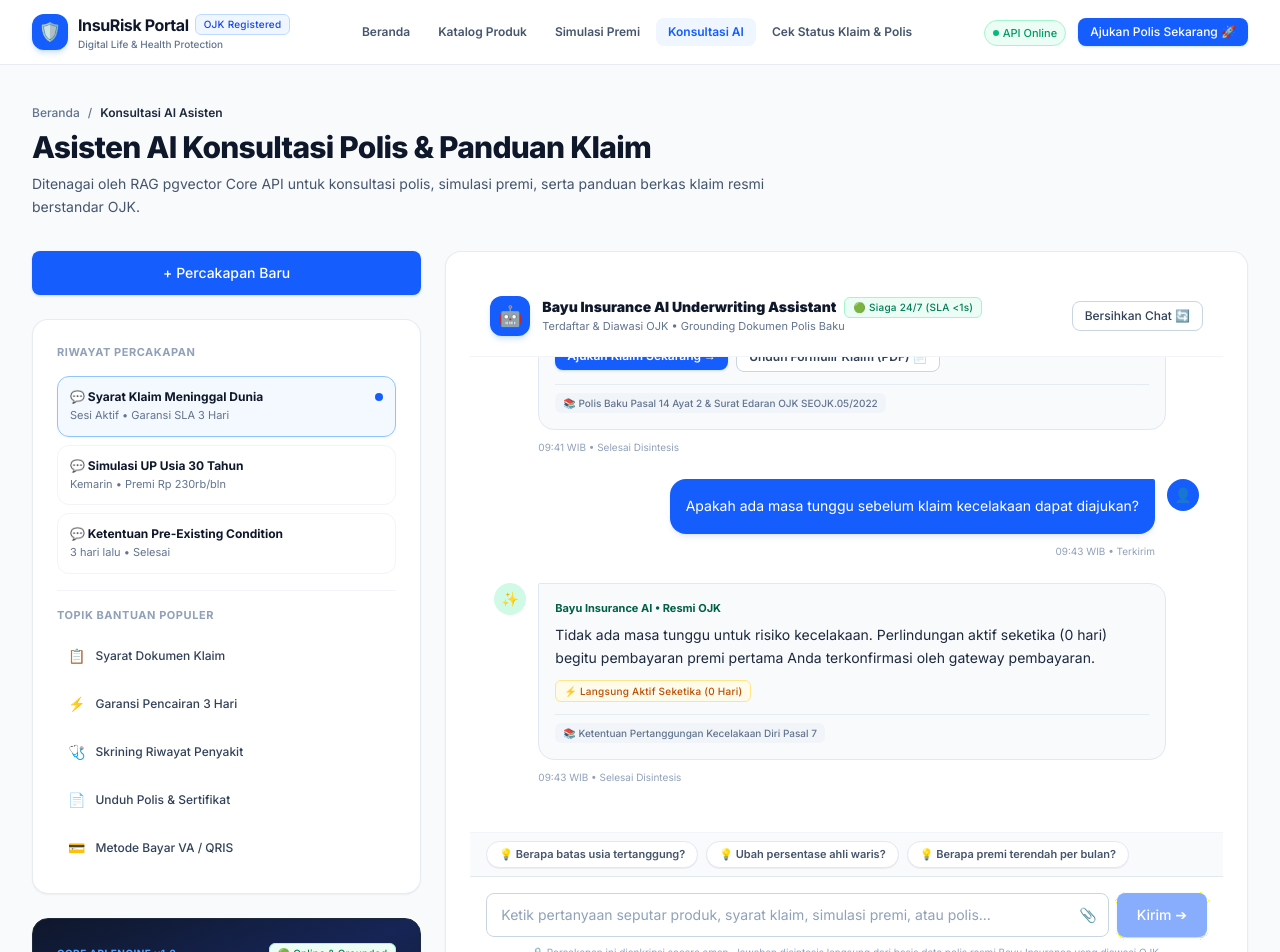
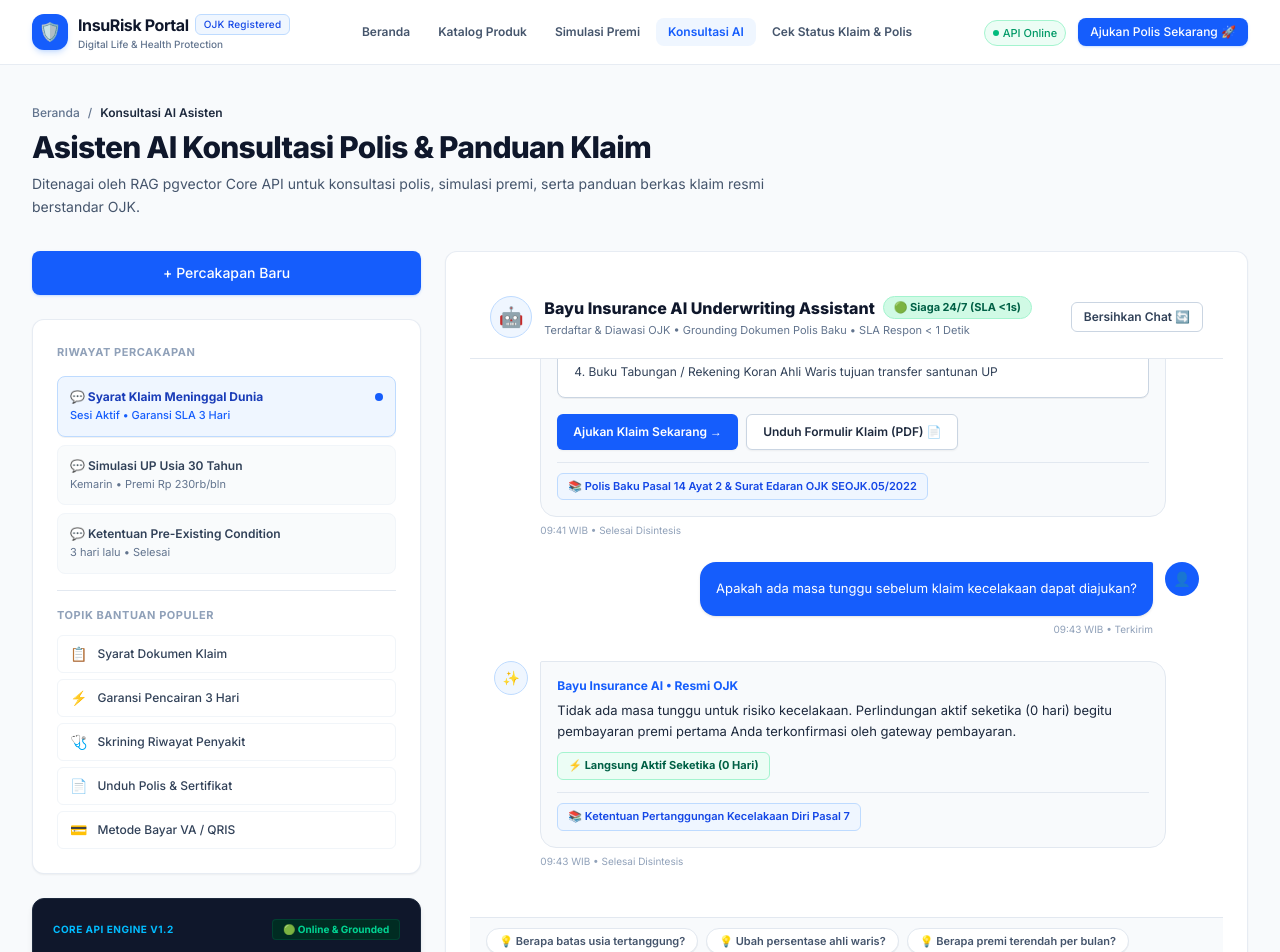
Before and after one commit to IlucielI/insurance-app, a Next.js app: page /assistant in a window 1280 px wide. Shown: the top 952 px of the page. Built offline with nearby package versions, Linux system fonts and the light colour scheme.

Commit message:
feat(assistant): align Tanya AI page with Penpot design tokens and specifications

```diff
--- a/src/app/assistant/AssistantWorkbench.tsx
+++ b/src/app/assistant/AssistantWorkbench.tsx
@@ -9,7 +9,6 @@ import {
   KnowledgeEngineStatus,
 } from '@/types/assistant.types';
 import { Card } from '@/components/atoms/Card';
-import { Badge } from '@/components/atoms/Badge';
 import { Button } from '@/components/atoms/Button';
 import { Input } from '@/components/atoms/Input';
 import { Spinner } from '@/components/atoms/Spinner';
@@ -232,13 +231,13 @@ export const AssistantWorkbench: React.FC<AssistantWorkbenchProps> = ({
             onClick={handleCreateNewSession}
             variant="primary"
             size="md"
-            className="w-full justify-center h-11 font-bold shadow-md shadow-blue-500/20"
+            className="w-full justify-center h-11 font-bold shadow-md shadow-blue-500/20 rounded-lg bg-blue-600 hover:bg-blue-700 text-white"
           >
             + Percakapan Baru
           </Button>
 
-          {/* Session History */}
-          <Card className="p-4 sm:p-5 bg-white border border-slate-200 shadow-sm space-y-4">
+          {/* Session History & Topics */}
+          <Card className="p-4 sm:p-5 bg-white border border-slate-200 shadow-sm rounded-xl space-y-4">
             <span className="text-[11px] font-bold text-slate-400 tracking-wider block uppercase">
               RIWAYAT PERCAKAPAN
             </span>
@@ -250,21 +249,29 @@ export const AssistantWorkbench: React.FC<AssistantWorkbenchProps> = ({
                     key={session.id}
                     type="button"
                     onClick={() => setActiveSessionId(session.id)}
-                    className={`w-full text-left p-3 rounded-xl transition-all border ${
+                    className={`w-full text-left p-3 rounded-lg transition-all border ${
                       isActive
-                        ? 'bg-blue-50/70 border-blue-300 shadow-xs'
-                        : 'bg-white border-slate-100 hover:border-slate-300 hover:bg-slate-50'
+                        ? 'bg-blue-50 border-blue-200 shadow-2xs'
+                        : 'bg-slate-50/80 border-slate-100 hover:border-slate-300 hover:bg-slate-100/70'
                     }`}
                   >
-                    <div className="flex items-center justify-between gap-1">
-                      <span className="text-xs font-bold text-slate-900 truncate block">
+                    <div className="flex items-center justify-between gap-1.5">
+                      <span
+                        className={`text-xs truncate block ${
+                          isActive ? 'font-bold text-blue-800' : 'font-semibold text-slate-700'
+                        }`}
+                      >
                         {session.title}
                       </span>
                       {isActive && (
                         <span className="w-2 h-2 rounded-full bg-blue-600 shrink-0" />
                       )}
                     </div>
-                    <span className="text-[11px] text-slate-500 block truncate mt-0.5">
+                    <span
+                      className={`text-[11px] block truncate mt-0.5 ${
+                        isActive ? 'text-blue-600 font-medium' : 'text-slate-500'
+                      }`}
+                    >
                       {session.lastActive}
                     </span>
                   </button>
@@ -272,7 +279,7 @@ export const AssistantWorkbench: React.FC<AssistantWorkbenchProps> = ({
               })}
             </div>
 
-            <div className="border-t border-slate-100 pt-4 space-y-3">
+            <div className="border-t border-slate-200 pt-4 space-y-3">
               <span className="text-[11px] font-bold text-slate-400 tracking-wider block uppercase">
                 TOPIK BANTUAN POPULER
               </span>
@@ -282,7 +289,7 @@ export const AssistantWorkbench: React.FC<AssistantWorkbenchProps> = ({
                     key={topic.id}
                     type="button"
                     onClick={() => handleSendMessage(topic.prompt)}
-                    className="w-full text-left p-2.5 rounded-lg text-xs font-medium text-slate-700 hover:text-blue-700 hover:bg-blue-50/60 transition-colors flex items-center gap-2.5 border border-transparent hover:border-blue-100"
+                    className="w-full text-left py-2 px-3 rounded-md text-xs font-medium text-slate-700 hover:text-blue-700 hover:bg-blue-50/60 transition-colors flex items-center gap-2.5 bg-white border border-slate-100 hover:border-blue-200"
                   >
                     <span className="text-sm shrink-0">{topic.icon}</span>
                     <span className="truncate">{topic.title}</span>
@@ -290,50 +297,49 @@ export const AssistantWorkbench: React.FC<AssistantWorkbenchProps> = ({
                 ))}
               </div>
             </div>
-
           </Card>
 
           {/* Grounding Engine Widget */}
-          <Card className="p-5 bg-linear-to-br from-slate-900 via-blue-950 to-slate-900 text-white rounded-2xl border border-slate-800 shadow-lg space-y-3">
-            <div className="flex items-center justify-between">
-              <span className="text-[10px] font-bold text-blue-400 tracking-wider">
+          <div className="p-4 sm:p-5 bg-slate-900 text-white rounded-xl border border-slate-800 shadow-md space-y-3">
+            <div className="flex items-center justify-between gap-2">
+              <span className="text-[10px] font-bold text-sky-400 tracking-wider uppercase">
                 {initialEngineStatus.version}
               </span>
-              <Badge variant="emerald" size="sm">
+              <span className="px-2.5 py-0.5 rounded bg-emerald-950 text-emerald-400 border border-emerald-800/40 text-[10px] font-bold">
                 🟢 {initialEngineStatus.status === 'online' ? 'Online & Grounded' : 'Offline'}
-              </Badge>
+              </span>
             </div>
             <div>
-              <h4 className="text-xs font-bold text-white">Basis Pengetahuan Resmi OJK</h4>
-              <ul className="text-[11px] text-slate-300 space-y-1 mt-2">
+              <h4 className="text-xs sm:text-sm font-bold text-white">Basis Pengetahuan Resmi OJK</h4>
+              <ul className="text-[11px] text-slate-400 space-y-1.5 mt-2 leading-relaxed">
                 <li>• {initialEngineStatus.indexedDocsCount}+ Dokumen Polis Baku Terindeks</li>
                 <li>• Semantic Search pgvector (HNSW {initialEngineStatus.vectorDimension}-d)</li>
                 <li>• SLA Response: {initialEngineStatus.avgSlaMs}ms (Avg)</li>
               </ul>
             </div>
-          </Card>
+          </div>
         </aside>
 
         {/* Right Rail / Main Chat Area */}
         <section className="lg:col-span-8 space-y-4 text-left">
-          <Card className="flex flex-col h-[750px] bg-white border border-slate-200 shadow-lg overflow-hidden">
+          <Card className="flex flex-col h-[750px] sm:h-[840px] bg-white border border-slate-200 rounded-xl shadow-sm overflow-hidden">
             {/* Chat Header */}
-            <div className="p-4 sm:p-5 border-b border-slate-100 flex items-center justify-between bg-white shrink-0">
+            <div className="p-4 sm:p-5 border-b border-slate-200 flex items-center justify-between bg-white shrink-0">
               <div className="flex items-center gap-3">
-                <div className="w-10 h-10 rounded-xl bg-blue-600 text-white flex items-center justify-center text-xl shadow-md shadow-blue-500/20">
+                <div className="w-[42px] h-[42px] rounded-full bg-blue-50 border border-blue-200 text-blue-600 flex items-center justify-center text-xl shrink-0">
                   🤖
                 </div>
                 <div>
                   <div className="flex flex-wrap items-center gap-2">
-                    <h3 className="text-sm font-black text-slate-900">
+                    <h3 className="text-sm sm:text-base font-extrabold text-slate-900">
                       Bayu Insurance AI Underwriting Assistant
                     </h3>
-                    <Badge variant="emerald" size="sm">
+                    <span className="px-2.5 py-0.5 rounded-full bg-emerald-100 border border-emerald-200 text-emerald-800 text-[11px] font-bold whitespace-nowrap">
                       🟢 Siaga 24/7 (SLA &lt;1s)
-                    </Badge>
+                    </span>
                   </div>
-                  <p className="text-[11px] text-slate-500">
-                    Terdaftar & Diawasi OJK • Grounding Dokumen Polis Baku
+                  <p className="text-[11px] text-slate-500 mt-0.5">
+                    Terdaftar & Diawasi OJK • Grounding Dokumen Polis Baku • SLA Respon &lt; 1 Detik
                   </p>
                 </div>
               </div>
@@ -342,7 +348,7 @@ export const AssistantWorkbench: React.FC<AssistantWorkbenchProps> = ({
                 onClick={handleClearChat}
                 variant="outline"
                 size="sm"
-                className="text-xs border-slate-200 text-slate-600 hover:text-slate-900"
+                className="text-xs bg-slate-50 border-slate-200 text-slate-700 hover:text-slate-900 rounded-md font-semibold shrink-0"
               >
                 Bersihkan Chat 🔄
               </Button>
@@ -360,7 +366,6 @@ export const AssistantWorkbench: React.FC<AssistantWorkbenchProps> = ({
                 >
                   ✕
                 </button>
-
               </div>
             )}
 
@@ -377,26 +382,26 @@ export const AssistantWorkbench: React.FC<AssistantWorkbenchProps> = ({
                   >
                     {/* Avatar Icon */}
                     <div
-                      className={`w-8 h-8 rounded-full flex items-center justify-center text-sm shrink-0 ${
+                      className={`w-[34px] h-[34px] rounded-full flex items-center justify-center text-sm shrink-0 ${
                         isUser
                           ? 'bg-blue-600 text-white'
-                          : 'bg-emerald-100 text-emerald-700'
+                          : 'bg-blue-50 border border-blue-200 text-blue-600'
                       }`}
                     >
                       {isUser ? '👤' : '✨'}
                     </div>
 
                     {/* Bubble Content */}
-                    <div className="space-y-2.5">
+                    <div className="space-y-1.5">
                       <div
-                        className={`p-4 rounded-2xl text-xs sm:text-sm leading-relaxed ${
+                        className={`p-4 rounded-2xl text-xs sm:text-[13px] leading-relaxed ${
                           isUser
-                            ? 'bg-blue-600 text-white rounded-tr-xs shadow-md shadow-blue-600/10'
+                            ? 'bg-blue-600 text-white rounded-tr-xs shadow-sm'
                             : 'bg-slate-50 border border-slate-200 text-slate-800 rounded-tl-xs'
                         }`}
                       >
                         {!isUser && (
-                          <div className="flex items-center gap-1.5 font-bold text-[11px] text-emerald-800 mb-1.5">
+                          <div className="flex items-center gap-1.5 font-bold text-xs text-blue-600 mb-1.5">
                             <span>Bayu Insurance AI • Resmi OJK</span>
                           </div>
                         )}
@@ -404,11 +409,11 @@ export const AssistantWorkbench: React.FC<AssistantWorkbenchProps> = ({
 
                         {/* Checklist Card */}
                         {msg.checklistCard && (
-                          <div className="mt-3 p-3.5 rounded-xl bg-white border border-amber-200 shadow-xs space-y-2 text-left">
-                            <span className="text-xs font-bold text-amber-900 block">
+                          <div className="mt-3 p-3.5 sm:p-4 rounded-lg bg-white border border-slate-300 shadow-2xs space-y-2 text-left">
+                            <span className="text-[11px] font-bold text-slate-900 block uppercase tracking-tight">
                               {msg.checklistCard.title}
                             </span>
-                            <ul className="text-xs text-slate-700 space-y-1.5 pl-1">
+                            <ul className="text-xs text-slate-700 space-y-1.5 pl-0">
                               {msg.checklistCard.items.map((item, i) => (
                                 <li key={i} className="leading-normal">
                                   {item}
@@ -422,9 +427,12 @@ export const AssistantWorkbench: React.FC<AssistantWorkbenchProps> = ({
                         {msg.tags && msg.tags.length > 0 && (
                           <div className="mt-2.5 flex flex-wrap gap-1.5">
                             {msg.tags.map((tag, i) => (
-                              <Badge key={i} variant="amber" size="sm">
+                              <span
+                                key={i}
+                                className="inline-flex items-center px-2.5 py-1 rounded-md bg-emerald-50 border border-emerald-200 text-emerald-800 text-[11px] font-bold"
+                              >
                                 {tag}
-                              </Badge>
+                              </span>
                             ))}
                           </div>
                         )}
@@ -435,20 +443,22 @@ export const AssistantWorkbench: React.FC<AssistantWorkbenchProps> = ({
                             {msg.actionButtons.map((btn, i) =>
                               btn.actionType === 'navigate' ? (
                                 <Link key={i} href={btn.target}>
-                                  <Button size="sm" variant="primary" className="text-xs font-semibold">
+                                  <button
+                                    type="button"
+                                    className="h-9 px-4 rounded-md bg-blue-600 hover:bg-blue-700 text-white text-xs font-semibold shadow-xs transition-colors"
+                                  >
                                     {btn.label}
-                                  </Button>
+                                  </button>
                                 </Link>
                               ) : (
-                                <Button
+                                <button
                                   key={i}
+                                  type="button"
                                   onClick={() => handleActionClick(btn.target, btn.actionType)}
-                                  size="sm"
-                                  variant="outline"
-                                  className="text-xs border-slate-300 font-semibold bg-white"
+                                  className="h-9 px-4 rounded-md bg-white border border-slate-300 hover:bg-slate-50 text-slate-800 text-xs font-semibold shadow-xs transition-colors"
                                 >
                                   {btn.label}
-                                </Button>
+                                </button>
                               )
                             )}
                           </div>
@@ -456,11 +466,11 @@ export const AssistantWorkbench: React.FC<AssistantWorkbenchProps> = ({
 
                         {/* Citations */}
                         {msg.citations && msg.citations.length > 0 && (
-                          <div className="mt-3 pt-2 border-t border-slate-200/80 flex flex-wrap gap-1.5">
+                          <div className="mt-3 pt-2.5 border-t border-slate-200 flex flex-wrap gap-1.5">
                             {msg.citations.map((cit) => (
                               <span
                                 key={cit.id}
-                                className="inline-flex items-center gap-1 text-[10px] text-slate-500 font-medium bg-slate-100 px-2 py-0.5 rounded-md"
+                                className="inline-flex items-center gap-1 text-[11px] text-blue-700 font-semibold bg-blue-50 border border-blue-200 px-2.5 py-1 rounded-md"
                               >
                                 📚 {cit.source}
                               </span>
@@ -483,7 +493,7 @@ export const AssistantWorkbench: React.FC<AssistantWorkbenchProps> = ({
 
               {isSending && (
                 <div className="flex gap-3 mr-auto max-w-md items-center">
-                  <div className="w-8 h-8 rounded-full bg-emerald-100 text-emerald-700 flex items-center justify-center text-sm shrink-0">
+                  <div className="w-[34px] h-[34px] rounded-full bg-blue-50 border border-blue-200 text-blue-600 flex items-center justify-center text-sm shrink-0">
                     ✨
                   </div>
                   <div className="p-3.5 rounded-2xl bg-slate-50 border border-slate-200 text-xs text-slate-500 flex items-center gap-2">
@@ -496,7 +506,7 @@ export const AssistantWorkbench: React.FC<AssistantWorkbenchProps> = ({
             </div>
 
             {/* Prompt Suggestion Chips */}
-            <div className="px-4 py-2 bg-slate-50 border-t border-slate-100 flex flex-wrap gap-2 shrink-0">
+            <div className="px-4 py-2.5 bg-slate-50 border-t border-slate-200 flex flex-wrap gap-2 shrink-0">
               {promptChips.map((chip, idx) => (
                 <button
                   key={idx}
@@ -507,7 +517,6 @@ export const AssistantWorkbench: React.FC<AssistantWorkbenchProps> = ({
                   {chip}
                 </button>
               ))}
-
             </div>
 
             {/* Input Box Form */}
@@ -524,7 +533,7 @@ export const AssistantWorkbench: React.FC<AssistantWorkbenchProps> = ({
                     value={inputText}
                     onChange={(e) => setInputText(e.target.value)}
                     placeholder="Ketik pertanyaan seputar produk, syarat klaim, simulasi premi, atau polis..."
-                    className="text-xs sm:text-sm h-11 pr-10"
+                    className="text-xs sm:text-sm h-11 pr-10 border-slate-300 rounded-xl"
                     disabled={isSending}
                   />
                   <span className="absolute right-3 top-3 text-slate-400 text-sm">
@@ -536,13 +545,13 @@ export const AssistantWorkbench: React.FC<AssistantWorkbenchProps> = ({
                   variant="primary"
                   size="md"
                   disabled={isSending || !inputText.trim()}
-                  className="h-11 px-5 shadow-md shadow-blue-500/20 font-bold"
+                  className="h-11 px-5 shadow-md shadow-blue-500/20 font-bold rounded-lg bg-blue-600 hover:bg-blue-700 text-white"
                 >
                   {isSending ? <Spinner size="sm" /> : 'Kirim ➔'}
                 </Button>
               </form>
 
-              <p className="text-[10px] text-slate-400 text-center">
+              <p className="text-[11px] text-slate-400 text-center">
                 🔒 Percakapan ini dienkripsi secara aman. Jawaban disintesis langsung dari basis data polis
                 resmi Bayu Insurance yang diawasi OJK.
               </p>
```
